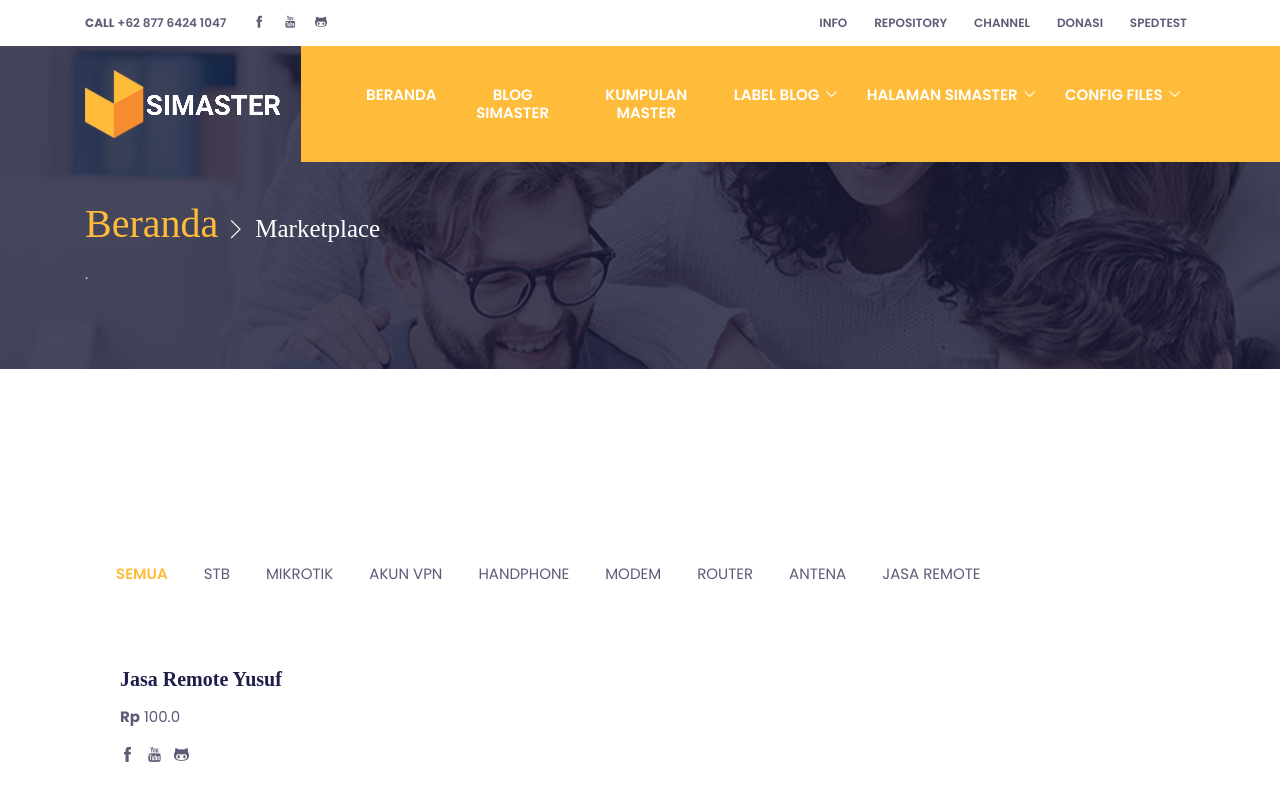
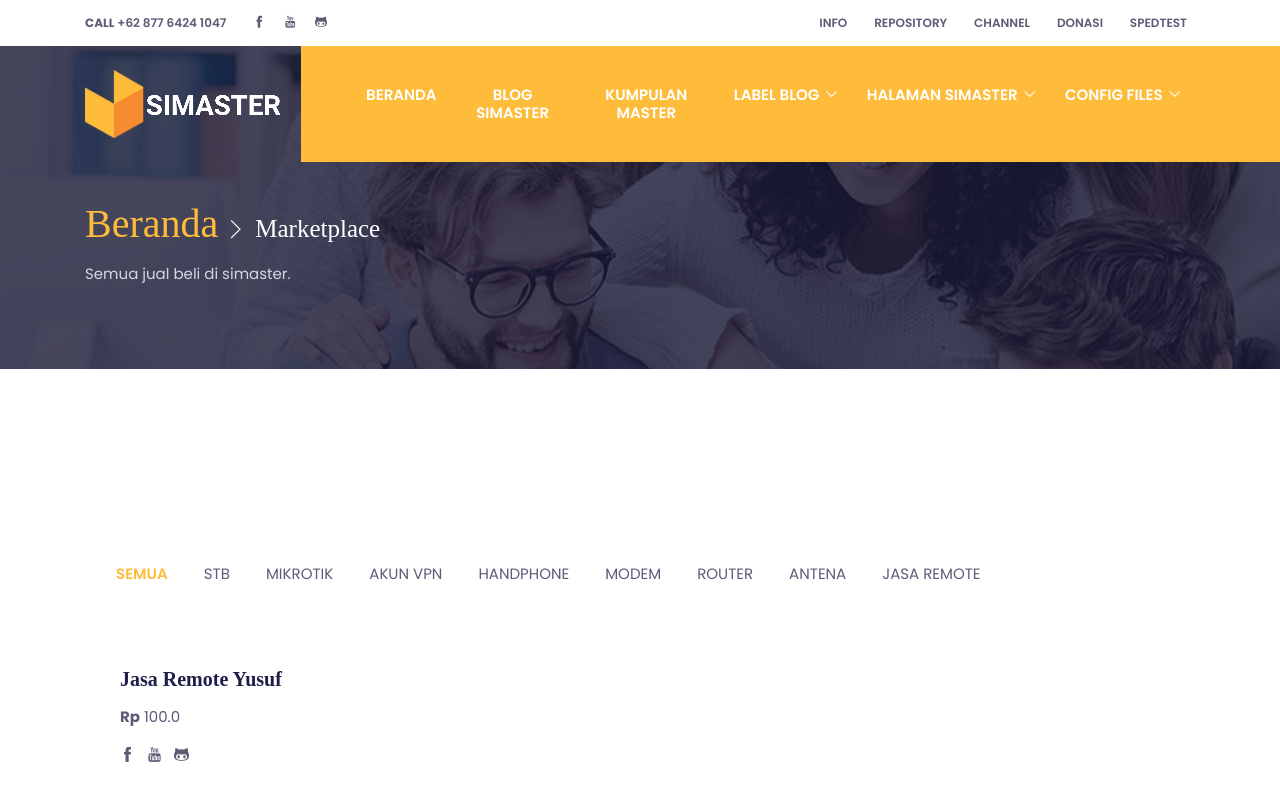
Before and after one commit to mwnsofficial/simastertutorials.github.io, a Jekyll site: the page built from pages/tags/tag_marketplace.md, in a window 1280 px wide and 900 px high. Shown: the top 801 px of the window. Built offline with Jekyll 4.4.1, drawn with Linux system fonts in a browser that asks for light colours; some web fonts are replaced.

Commit message:
Update tag_marketplace.md

```diff
--- a/pages/tags/tag_marketplace.md
+++ b/pages/tags/tag_marketplace.md
@@ -4,5 +4,6 @@ tagName: marketplace
 search: exclude
 permalink: tag_marketplace.html
 folder: tags
+description: Semua jual beli di simaster
 ---
 {% include marketplace.html %}
```
